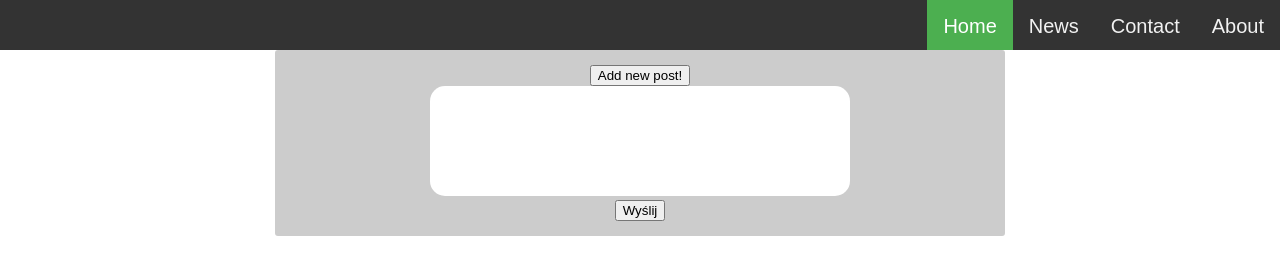
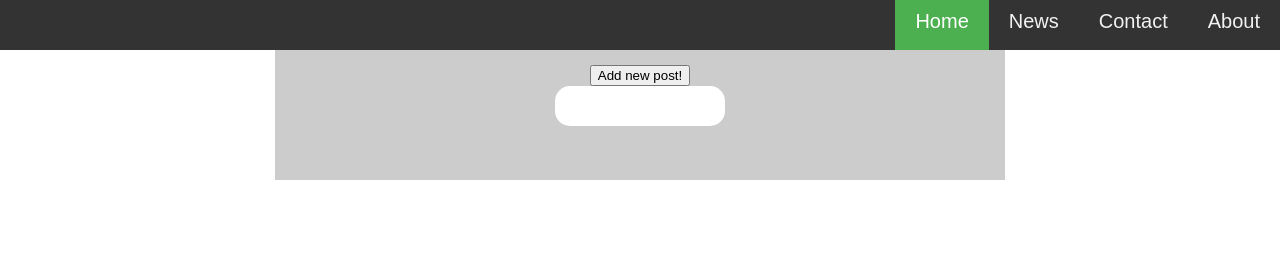
Before and after one commit to Marcin-Klima/WebPlayground, a plain HTML site: page index.html in a window 1280 px wide. Drawn offline with nearby package versions, Linux system fonts and the light colour scheme; files that its build step writes are made by us from their sources.

Commit message:
Playing with animations in CSS and JavaScript.

```diff
--- a/index.html
+++ b/index.html
@@ -8,7 +8,7 @@
 </head>
 <body>
 
-<div class="topnav">
+<div id="topnav">
     <div>
         <a class="active" href="#home">Home</a>
         <a href="#news">News</a>
@@ -24,7 +24,7 @@
         <form>
             <textarea id="message-field"></textarea>
             <br>
-            <input type="button" value="Wyślij">
+<!--            <input type="button" value="Wyślij">-->
         </form>
     </div>
 
--- a/index.js
+++ b/index.js
@@ -1,4 +1,7 @@
+let textFieldHeight;
+
 let Main = () => {
+    textFieldHeight = document.getElementById('message-field').clientHeight;
 }
 
 let AddNewPost = () => {
@@ -26,18 +29,15 @@ let AddNewPost = () => {
 }
 
 document.addEventListener('DOMContentLoaded', Main);
+
 document.addEventListener('keyup', (e) => {
     if (e.code === "KeyD") {
-        console.log("scroll Y: " + window.scrollY);
-        console.log("Inner height: " + window.innerHeight);
+        console.log("topnav height: " + document.getElementById('topnav').clientHeight);
+    } else if (e.code === 'KeyW') {
+        AddNewPost();
     }
 })
+
 document.addEventListener('scroll', (e) => {
     console.log("SCROLLIN!");
 });
-
-document.addEventListener('keyup', (e) => {
-    if(e.code === 'KeyW') {
-        AddNewPost();
-    }
-})
--- a/styles/index.scss
+++ b/styles/index.scss
@@ -1,27 +1,33 @@
+$message-field-base-height: 30px;
+
 body {
   margin: 0;
   font-family: Arial;
 }
 
 #body-div {
-  z-index: 0;
+  position: relative;
+  top: 50px;
 }
 
-.topnav {
-  background-color: #333;
-  overflow: hidden;
+#topnav {
+  background-color: #333333;
   width: 100%;
-  height: 50px;
   position: fixed;
-  font-size: 20px;
-  z-index: 10;
+  z-index: 100;
+
+  //inside block
+  div {
+    float: right;
+  }
 
   a {
     float: left;
     color: #f2f2f2;
-    text-align: center;
-    padding: 15px 16px;
     text-decoration: none;
+    height: 30px;
+    font-size: 20px;
+    padding: 10px 20px;
 
     &:hover {
       background-color: #ddd;
@@ -33,10 +39,6 @@ body {
       color: white;
     }
   }
-
-  div {
-    float: right;
-  }
 }
 
 .message-div {
@@ -45,24 +47,23 @@ body {
   max-width: 700px;
   min-height: 100px;
   background-color: #ccc;
-  border-radius: 3px;
   text-align: center;
-  position: relative;
-  top: 50px;
 }
 
 #message-field {
-  width: 400px;
-  height: 100px;
+  width: 150px;
+  height: $message-field-base-height;
   resize: none;
   border: none;
   border-radius: 15px;
   padding: 5px 10px;
   margin: 0;
+  transition: width .5s;
 
   &:focus {
     background-color: #ffd2be;
     outline: none;
+    width: 400px;
   }
 }
 
@@ -99,5 +100,4 @@ body {
 ::-webkit-scrollbar-thumb {
   background: rgb(233, 176, 19);
 }
-
 /************************/
```
